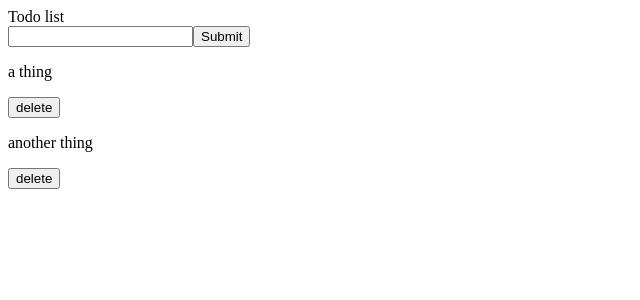
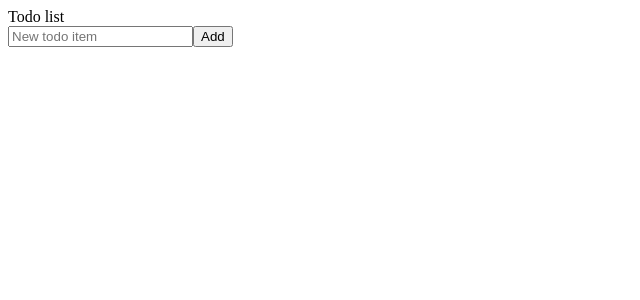
Before and after one commit to BillyBunn/todo-ts, a React (Create React App) app: page / in a window 1280 px wide. Shown: the top 300 px of the page, without its empty margins (0-640 px from the left). Built offline with nearby package versions, Linux system fonts and the light colour scheme.

Commit message:
initial state typing

```diff
--- a/src/components/App.tsx
+++ b/src/components/App.tsx
@@ -1,40 +1,29 @@
 import React from "react";
-import uuid from "uuid/v4";
+import { Todo } from "../models";
 import Form from "./Form";
 import List from "./List";
 
-type Props = {};
-type State = {
-  todos: TodoItem[];
-};
-type TodoItem = {
-  id: string;
-  complete: boolean;
-  text: string;
-};
+type State = typeof initialState;
 
-class App extends React.Component<Props, State> {
-  state = {
-    todos: [
-      { text: "a thing", complete: false, id: "1" },
-      { text: "another thing", complete: false, id: "2" }
-    ]
-  };
+const initialState = Object.freeze({
+  // Todo used as type
+  todos: [] as null | Todo[]
+  // todos: [{id: '1', done: false, description: 'foo'}]
+});
 
-  handleSubmit = text => {
-    const newTodo = {
-      text,
-      complete: false,
-      id: uuid()
-    };
-    this.setState({ todos: [...this.state.todos, newTodo] });
+class App extends React.Component<{}, State> {
+  readonly state = initialState;
+  handleTodoCreation = (text: string) => {
+    const newTodo = Todo(text);
+    const todos = [...this.state.todos, newTodo];
+    this.setState({ todos });
   };
 
   render() {
     return (
       <>
         <header>Todo list</header>
-        <Form handleSubmit={this.handleSubmit} />
+        <Form handleSubmit={this.handleTodoCreation} />
         <List todos={this.state.todos} />
       </>
     );
--- a/src/components/Form.tsx
+++ b/src/components/Form.tsx
@@ -1,22 +1,33 @@
 import React from "react";
 
-class Form extends React.Component {
+type Props = {
+  handleSubmit: (text: string) => void;
+};
+type State = {
+  newTodo: string;
+};
+
+class Form extends React.Component<Props, State> {
   state = {
     newTodo: ""
   };
-  handleChange(e) {
+  handleChange = e => {
     this.setState({ newTodo: e.target.value });
-  }
-  handleSubmit(e) {
+  };
+  handleSubmit = e => {
     e.preventDefault();
     e.target.reset();
     this.props.handleSubmit(this.state.newTodo);
-  }
+  };
   render() {
     return (
       <form onSubmit={this.handleSubmit}>
-        <input type="text" onChange={this.handleChange} />
-        <input type="submit" />
+        <input
+          type="text"
+          placeholder="New todo item"
+          onChange={this.handleChange}
+        />
+        <input type="submit" value="Add" />
       </form>
     );
   }
--- a/src/components/List.tsx
+++ b/src/components/List.tsx
@@ -1,7 +1,11 @@
 import React from "react";
 import Todo from "./Todo";
 
-const List = ({ todos }) =>
-  todos.map((todo, idx) => <Todo text={todo.text} key={idx} />);
+const List = ({ todos }) => {
+  return (
+    todos &&
+    todos.map((todo, idx) => <Todo text={todo.description} key={idx} />)
+  );
+};
 
 export default List;
--- /dev/null
+++ b/src/models.ts
@@ -0,0 +1,9 @@
+import uuid from "uuid/v4";
+
+export const Todo = (description: string) => ({
+  id: uuid(),
+  done: false,
+  description
+});
+
+export interface Todo extends ReturnType<typeof Todo> {}
```
